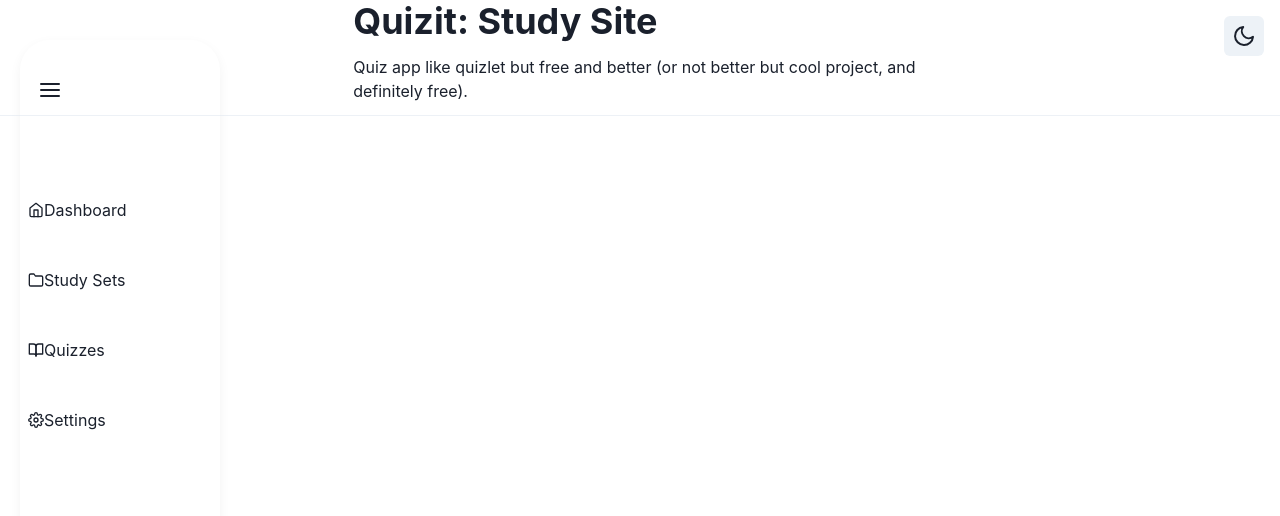
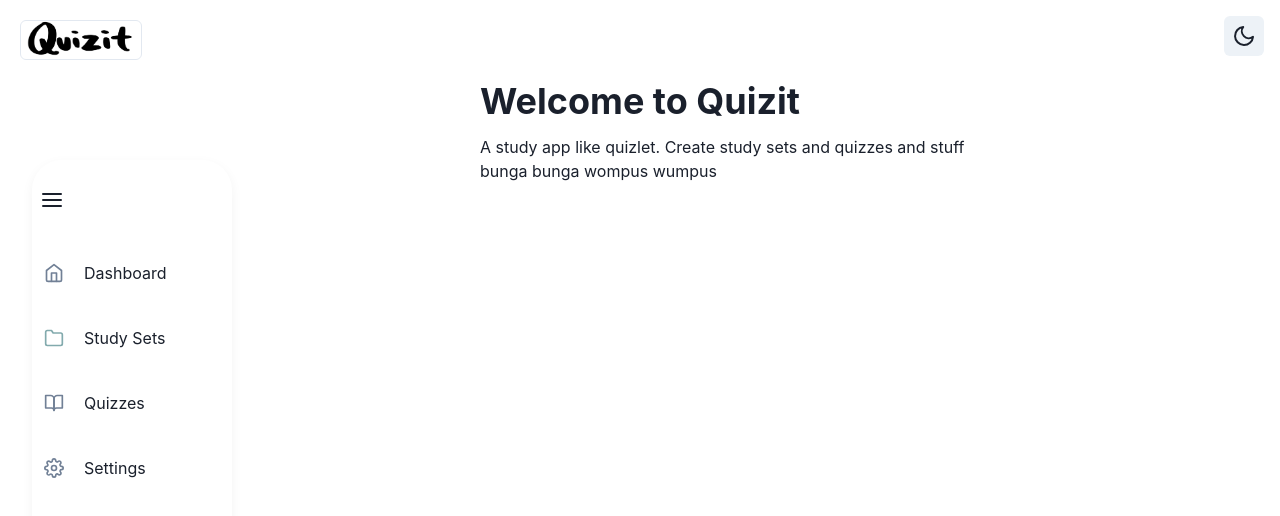
Before and after one commit to angela-yang/quizit-frontend, a React (Vite) app: page / in a window 1280 px wide. Shown: the top 516 px of the page. Built offline with nearby package versions, Linux system fonts and the light colour scheme.

Commit message:
added logo and fixed side nav

```diff
--- a/src/App.tsx
+++ b/src/App.tsx
@@ -5,12 +5,11 @@ import React from "react";
 import { Flex } from "@chakra-ui/react";
 import { Moon, Sun } from "react-feather";
 import {
-  Container,
+  Image,
   useColorMode,
   IconButton,
   Heading,
   Text,
-  Divider,
 } from "@chakra-ui/react";
 
 function App() {
@@ -18,6 +17,20 @@ function App() {
   return (
     <main>
       <Flex>
+        <IconButton
+          aria-label="logo"
+          variant="outline"
+          icon={
+            <Image
+              boxSize="120px"
+              objectFit="contain"
+              src={colorMode === "light" ? "/logo-dark.png" : "/logo-light.png"}
+            />
+          }
+          position="fixed"
+          left="20px"
+          top="20px"
+        ></IconButton>
         <SideBar />
       </Flex>
       <IconButton
@@ -28,14 +41,20 @@ function App() {
         top="1rem"
         onClick={toggleColorMode}
       ></IconButton>
-      <Container>
-        <Heading as="h1">Quizit: Study Site</Heading>
+      <Flex
+        pos="absolute"
+        left="60vh"
+        marginTop="10vh"
+        w="40%"
+        alignContent="center"
+        flexDir="column"
+      >
+        <Heading as="h1">Welcome to Quizit</Heading>
         <Text sx={{ mt: 3, mb: 3 }}>
-          Quiz app like quizlet but free and better (or not better but cool
-          project, and definitely free).
+          A study app like quizlet. Create study sets and quizzes and stuff
+          bunga bunga wompus wumpus
         </Text>
-      </Container>
-      <Divider />
+      </Flex>
     </main>
   );
 }
--- a/src/components/NavItem.tsx
+++ b/src/components/NavItem.tsx
@@ -1,5 +1,6 @@
 import {
   Flex,
+  Spacer,
   Text,
   Icon,
   Link,
@@ -8,16 +9,41 @@ import {
   MenuList,
 } from "@chakra-ui/react";
 import NavHoverBox from "../components/NavHoverBox.tsx";
+// import { IconProps } from "react-feather";
 
-function NavItem({ title, icon }) {
+/*interface Props {
+  navSize: string;
+  title: string;
+  icon: IconProps;
+  active: boolean;
+}*/
+
+function NavItem({ navSize, title, icon, active }) {
   return (
-    <Flex mt={30} flexDir="column" w="100%" alignItems="flex-start">
+    <Flex
+      mt={13}
+      flexDir="column"
+      w="100%"
+      alignItems={navSize == "small" ? "center" : "flex-start"}
+    >
       <Menu placement="right">
-        <Link>
-          <MenuButton>
-            <Flex p="2" alignItems="center">
-              <Icon as={icon} />
-              <Text>{title}</Text>
+        <Link
+          backgroundColor={active ? "AEC8CA" : "000000"}
+          p={3}
+          borderRadius={8}
+          _hover={{ textDecor: "none", background: "AEC8CA" }}
+          w={navSize == "large" && "100%"}
+        >
+          <MenuButton w="100%">
+            <Flex alignItems="center">
+              <Icon
+                as={icon}
+                fontSize="xl"
+                color={active ? "#82AAAD" : "gray.500"}
+              />
+              <Text ml={5} display={navSize == "small" ? "none" : "flex"}>
+                {title}
+              </Text>
             </Flex>
           </MenuButton>
         </Link>
--- a/src/components/SideBar.tsx
+++ b/src/components/SideBar.tsx
@@ -7,17 +7,21 @@ function SideBar() {
   const [navSize, changeNavSize] = useState("large");
   return (
     <Flex
-      pos="absolute"
-      left="5"
+      pos="fixed"
+      left="8"
       h="95vh"
-      marginTop="5vh"
+      marginTop="20vh"
       boxShadow="0 4px 12px 0
       rgba(0,0,0,0.05)"
       borderRadius={navSize == "small" ? "15px" : "30px"}
       w={navSize == "small" ? "75px" : "200px"}
       flexDir="column"
     >
-      <Flex p="5%" flexDir="column" alignItems="flex-start" as="nav">
+      <Flex
+        flexDir="column"
+        alignItems={navSize == "small" ? "center" : "flex-start"}
+        as="nav"
+      >
         <IconButton
           aria-label="open menu"
           background="none"
@@ -30,11 +34,11 @@ function SideBar() {
           }}
         />
       </Flex>
-      <Flex marginTop="5vh" flexDir="column" alignItems="flex-start" as="nav">
-        <NavItem icon={Home} title="Dashboard" />
-        <NavItem icon={Folder} title="Study Sets" />
-        <NavItem icon={BookOpen} title="Quizzes" />
-        <NavItem icon={Settings} title="Settings" />
+      <Flex marginTop="2vh" flexDir="column" as="nav">
+        <NavItem navSize icon={Home} title="Dashboard" active={false} />
+        <NavItem navSize icon={Folder} title="Study Sets" active={true} />
+        <NavItem navSize icon={BookOpen} title="Quizzes" active={false} />
+        <NavItem navSize icon={Settings} title="Settings" active={false} />
       </Flex>
     </Flex>
   );
```
Also changed, not shown: public/logo-dark.png (added), public/logo-light.png (added).
